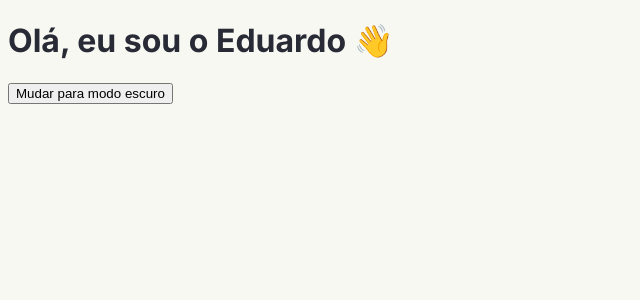
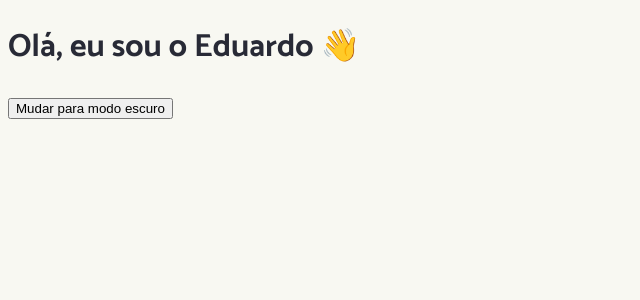
Before and after one commit to eosantos/portifolio-3.0, a Next.js app: page / in a window 1280 px wide. Shown: the top 300 px of the page, without its empty margins (0-640 px from the left). Built offline with nearby package versions, Linux system fonts and the light colour scheme.

Commit message:
feat: adicionado a fonte catamaran.

```diff
--- a/src/app/globals.css
+++ /dev/null
@@ -1,42 +0,0 @@
-:root {
-  --background: #ffffff;
-  --foreground: #171717;
-}
-
-@media (prefers-color-scheme: dark) {
-  :root {
-    --background: #0a0a0a;
-    --foreground: #ededed;
-  }
-}
-
-html,
-body {
-  max-width: 100vw;
-  overflow-x: hidden;
-}
-
-body {
-  color: var(--foreground);
-  background: var(--background);
-  font-family: Arial, Helvetica, sans-serif;
-  -webkit-font-smoothing: antialiased;
-  -moz-osx-font-smoothing: grayscale;
-}
-
-* {
-  box-sizing: border-box;
-  padding: 0;
-  margin: 0;
-}
-
-a {
-  color: inherit;
-  text-decoration: none;
-}
-
-@media (prefers-color-scheme: dark) {
-  html {
-    color-scheme: dark;
-  }
-}
--- a/src/app/layout.tsx
+++ b/src/app/layout.tsx
@@ -1,12 +1,16 @@
 // src/app/layout.tsx
 import type { Metadata } from 'next';
-import { Inter } from 'next/font/google';
+import { Catamaran } from 'next/font/google';
 import { ThemeProvider } from '../providers/theme-provider';
 
-const inter = Inter({ subsets: ['latin'] });
+// Fonte com todos os pesos (100 a 900)
+const catamaran = Catamaran({
+  subsets: ['latin'],
+  weight: ['100', '200', '300', '400', '500', '600', '700', '800', '900']
+});
 
 export const metadata: Metadata = {
-  title: 'Eduardo - Portfólio',
+  title: 'Eduardo - Portfólio 3.0',
   description: 'Desenvolvedor Front-end'
 };
 
@@ -17,7 +21,7 @@ export default function RootLayout({
 }) {
   return (
     <html lang="pt-BR">
-      <body className={inter.className}>
+      <body className={catamaran.className}>
         <ThemeProvider>{children}</ThemeProvider>
       </body>
     </html>
```
